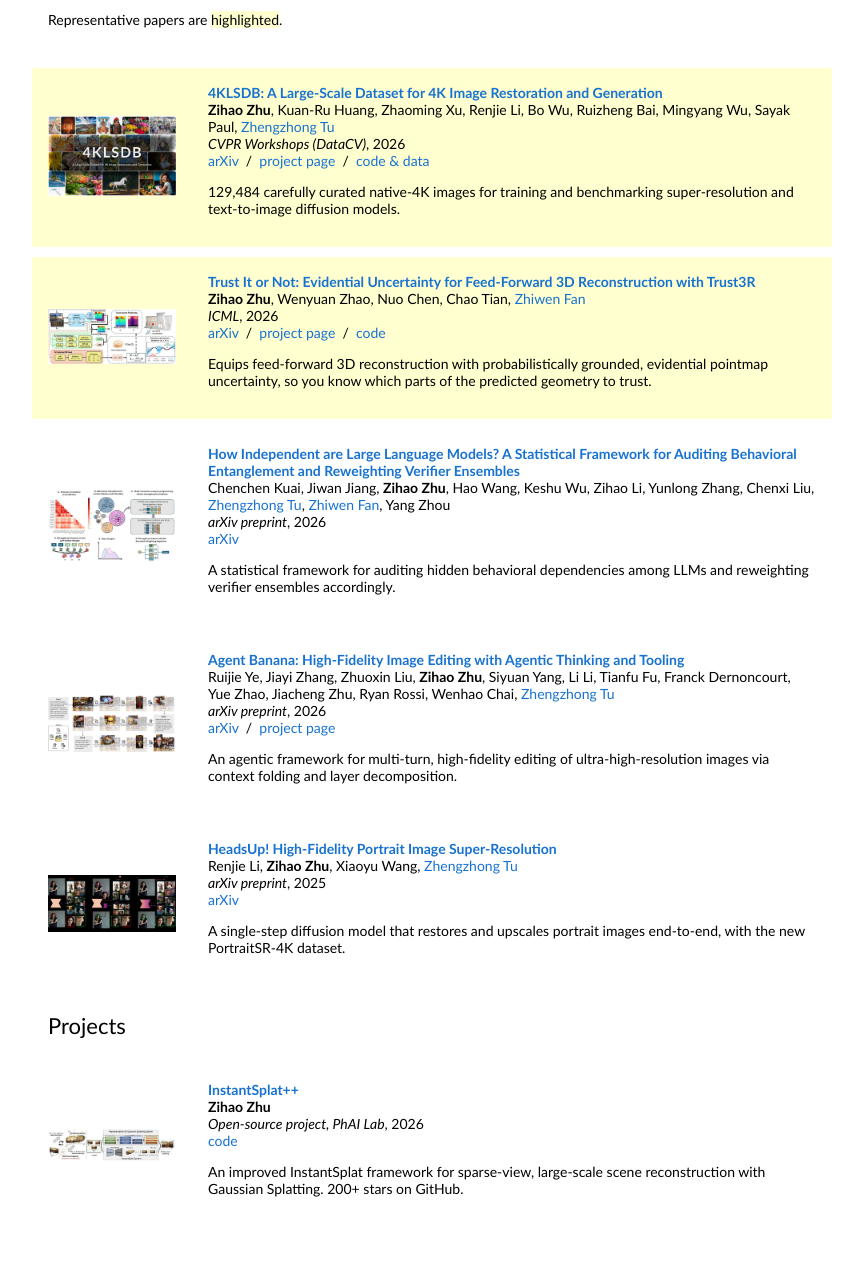
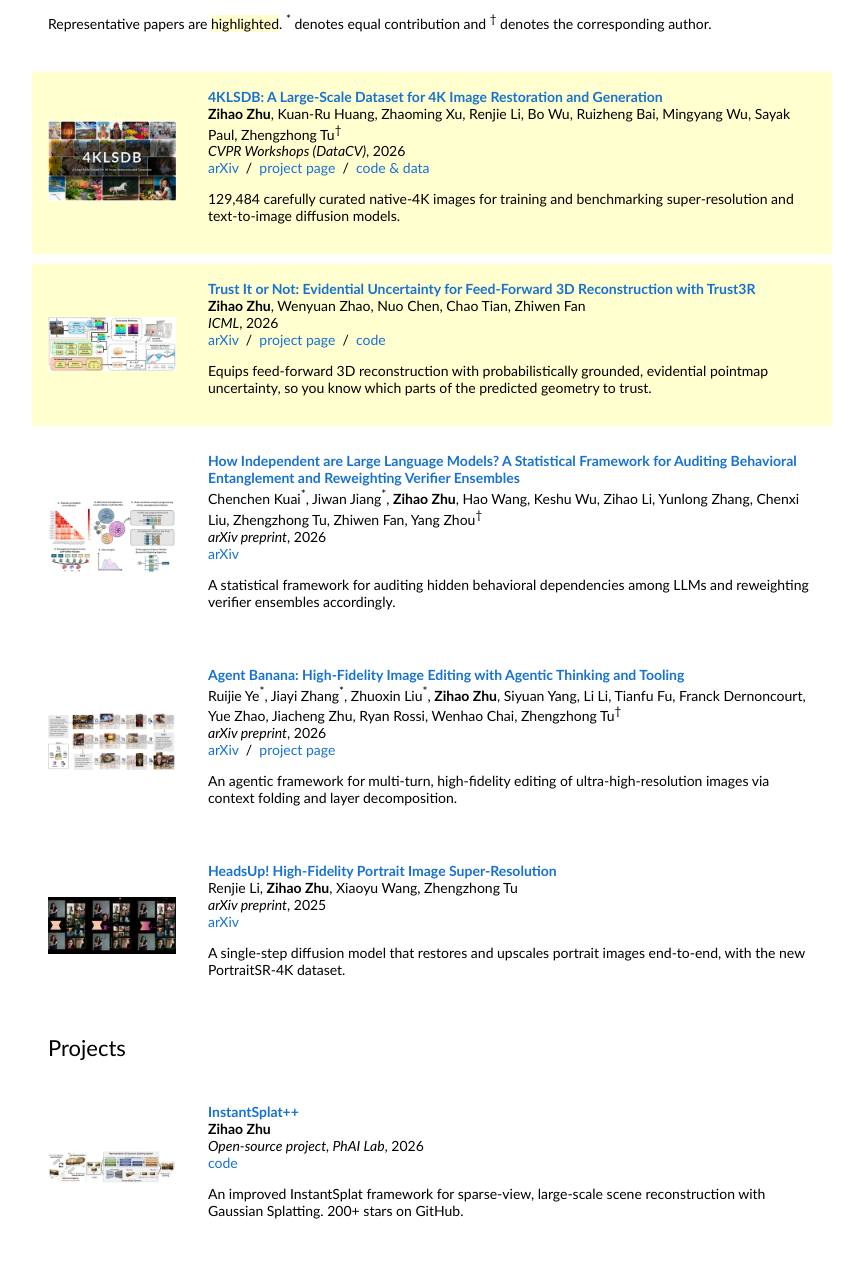
Before and after one commit to SingleBicycle/SingleBicycle.github.io, a plain HTML site: page index.html in a window 1280 px wide. Shown: the part 508-1770 px from the top of the page, without its empty margins (208-1071 px from the left). Drawn offline with Linux system fonts and the light colour scheme.

Commit message:
Remove advisor hyperlinks; mark equal contribution and corresponding authors
Co-Authored-By: Claude Fable 5 <noreply@anthropic.com>

```diff
--- a/index.html
+++ b/index.html
@@ -25,8 +25,8 @@
                   Zihao (Zack) Zhu
                 </p>
                 <p>
-                  I am an incoming Ph.D. student in Electrical &amp; Computer Engineering at <a href="https://www.tamu.edu/">Texas A&amp;M University</a>, advised by Prof. <a href="https://zhiwenfan.github.io/">Zhiwen Fan</a>.
-                  I received my B.S. from Texas A&amp;M University, where I worked with Prof. <a href="https://vztu.github.io/">Zhengzhong Tu</a>.
+                  I am an incoming Ph.D. student in Electrical &amp; Computer Engineering at <a href="https://www.tamu.edu/">Texas A&amp;M University</a>, advised by Prof. Zhiwen Fan.
+                  I received my B.S. from Texas A&amp;M University, where I worked with Prof. Zhengzhong Tu.
                   My research interests lie in 3D reconstruction, image restoration and generation, multi-agent systems, and trustworthy, uncertainty-aware machine learning.
                 </p>
                 <p style="text-align:center">
@@ -62,7 +62,7 @@
               <td style="padding:16px;width:100%;vertical-align:middle">
                 <h2>Publications</h2>
                 <p>
-                  Representative papers are <span class="highlight">highlighted</span>.
+                  Representative papers are <span class="highlight">highlighted</span>. <sup>*</sup> denotes equal contribution and <sup>&dagger;</sup> denotes the corresponding author.
                 </p>
               </td>
             </tr>
@@ -77,7 +77,7 @@
               <td style="padding:16px;width:80%;vertical-align:middle">
                 <a href="https://arxiv.org/abs/2605.24762"><span class="papertitle">4KLSDB: A Large-Scale Dataset for 4K Image Restoration and Generation</span></a>
                 <br>
-                <strong>Zihao Zhu</strong>, Kuan-Ru Huang, Zhaoming Xu, Renjie Li, Bo Wu, Ruizheng Bai, Mingyang Wu, Sayak Paul, <a href="https://vztu.github.io/">Zhengzhong Tu</a>
+                <strong>Zihao Zhu</strong>, Kuan-Ru Huang, Zhaoming Xu, Renjie Li, Bo Wu, Ruizheng Bai, Mingyang Wu, Sayak Paul, Zhengzhong Tu<sup>&dagger;</sup>
                 <br>
                 <em>CVPR Workshops (DataCV)</em>, 2026
                 <br>
@@ -96,7 +96,7 @@
               <td style="padding:16px;width:80%;vertical-align:middle">
                 <a href="https://arxiv.org/abs/2605.19539"><span class="papertitle">Trust It or Not: Evidential Uncertainty for Feed-Forward 3D Reconstruction with Trust3R</span></a>
                 <br>
-                <strong>Zihao Zhu</strong>, Wenyuan Zhao, Nuo Chen, Chao Tian, <a href="https://zhiwenfan.github.io/">Zhiwen Fan</a>
+                <strong>Zihao Zhu</strong>, Wenyuan Zhao, Nuo Chen, Chao Tian, Zhiwen Fan
                 <br>
                 <em>ICML</em>, 2026
                 <br>
@@ -115,7 +115,7 @@
               <td style="padding:16px;width:80%;vertical-align:middle">
                 <a href="https://arxiv.org/abs/2604.07650"><span class="papertitle">How Independent are Large Language Models? A Statistical Framework for Auditing Behavioral Entanglement and Reweighting Verifier Ensembles</span></a>
                 <br>
-                Chenchen Kuai, Jiwan Jiang, <strong>Zihao Zhu</strong>, Hao Wang, Keshu Wu, Zihao Li, Yunlong Zhang, Chenxi Liu, <a href="https://vztu.github.io/">Zhengzhong Tu</a>, <a href="https://zhiwenfan.github.io/">Zhiwen Fan</a>, Yang Zhou
+                Chenchen Kuai<sup>*</sup>, Jiwan Jiang<sup>*</sup>, <strong>Zihao Zhu</strong>, Hao Wang, Keshu Wu, Zihao Li, Yunlong Zhang, Chenxi Liu, Zhengzhong Tu, Zhiwen Fan, Yang Zhou<sup>&dagger;</sup>
                 <br>
                 <em>arXiv preprint</em>, 2026
                 <br>
@@ -132,7 +132,7 @@
               <td style="padding:16px;width:80%;vertical-align:middle">
                 <a href="https://arxiv.org/abs/2602.09084"><span class="papertitle">Agent Banana: High-Fidelity Image Editing with Agentic Thinking and Tooling</span></a>
                 <br>
-                Ruijie Ye, Jiayi Zhang, Zhuoxin Liu, <strong>Zihao Zhu</strong>, Siyuan Yang, Li Li, Tianfu Fu, Franck Dernoncourt, Yue Zhao, Jiacheng Zhu, Ryan Rossi, Wenhao Chai, <a href="https://vztu.github.io/">Zhengzhong Tu</a>
+                Ruijie Ye<sup>*</sup>, Jiayi Zhang<sup>*</sup>, Zhuoxin Liu<sup>*</sup>, <strong>Zihao Zhu</strong>, Siyuan Yang, Li Li, Tianfu Fu, Franck Dernoncourt, Yue Zhao, Jiacheng Zhu, Ryan Rossi, Wenhao Chai, Zhengzhong Tu<sup>&dagger;</sup>
                 <br>
                 <em>arXiv preprint</em>, 2026
                 <br>
@@ -150,7 +150,7 @@
               <td style="padding:16px;width:80%;vertical-align:middle">
                 <a href="https://arxiv.org/abs/2510.09924"><span class="papertitle">HeadsUp! High-Fidelity Portrait Image Super-Resolution</span></a>
                 <br>
-                Renjie Li, <strong>Zihao Zhu</strong>, Xiaoyu Wang, <a href="https://vztu.github.io/">Zhengzhong Tu</a>
+                Renjie Li, <strong>Zihao Zhu</strong>, Xiaoyu Wang, Zhengzhong Tu
                 <br>
                 <em>arXiv preprint</em>, 2025
                 <br>
```
